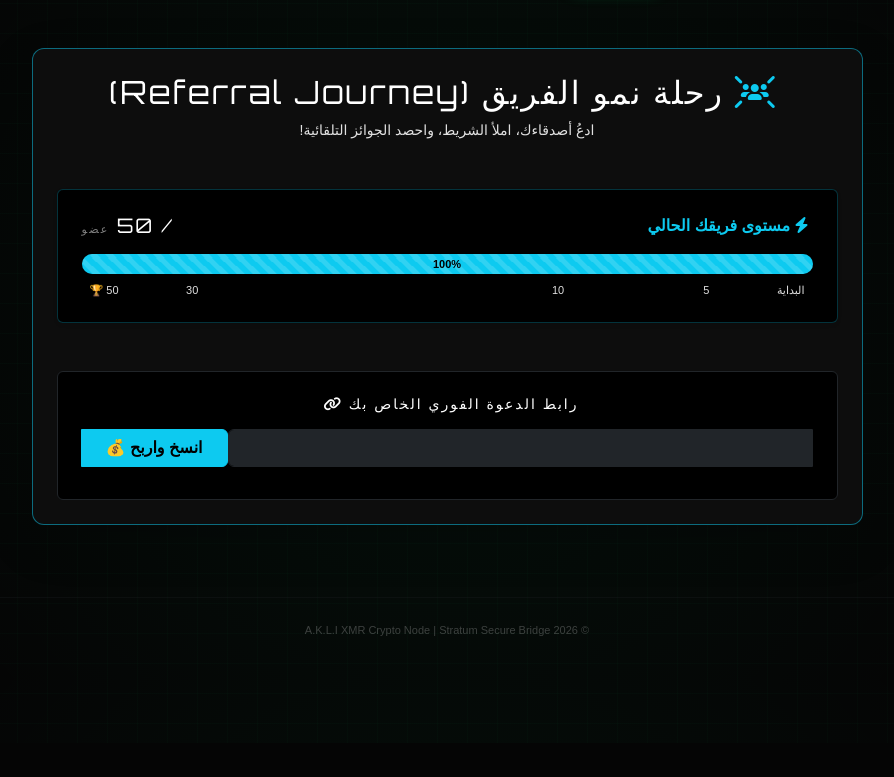
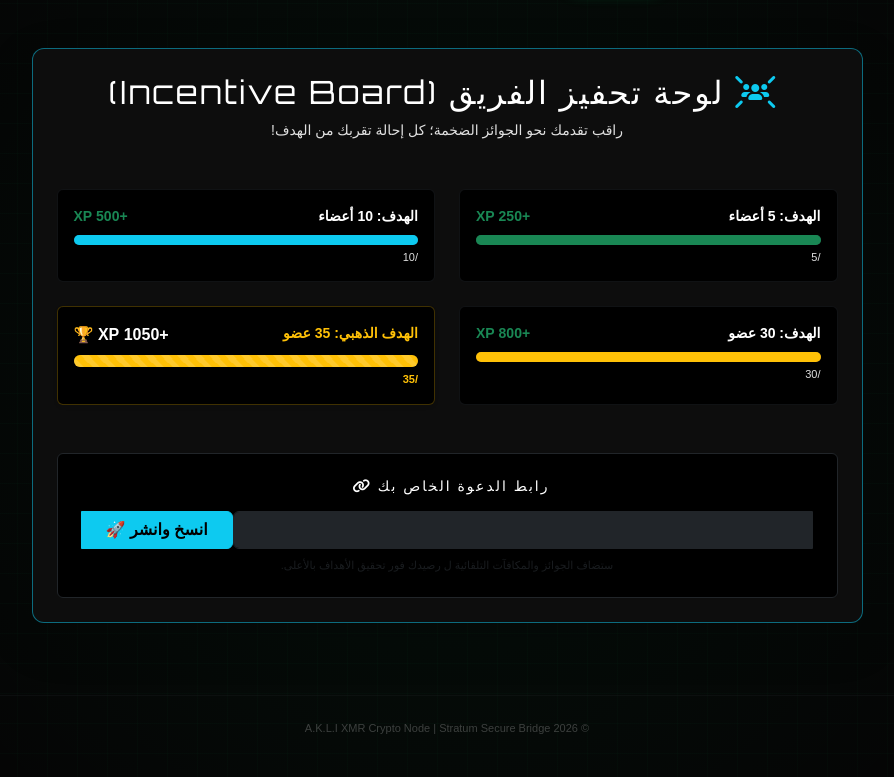
Before and after one commit to akliop/investment-site, a Flask app: template templates/referrals.html in a window 1280 px wide. Shown: the part 57-834 px from the top of the page, without its empty margins (193-1087 px from the left). Before the commit the page ends 781 px from the top, so only its background shows below. Run offline with Flask 3, Linux system fonts and the light colour scheme; the template is opened without the code that fills it, so the values that code supplies are empty.

Commit message:
UI: Implemented Quad Incentive Progress Tracks in Referral Center for better user motivation (, , ,  targets)

```diff
--- a/investment_site.py
+++ b/investment_site.py
@@ -7,7 +7,7 @@
 app = Flask(__name__)
 app.secret_key = os.environ.get('SECRET_KEY', "stealth_mining_key_xmr_2024")
 
-# إعداد قاعدة البيانات لملاءمة Vercel (استخدام /tmp هو الطريق الوحيد)
+# إعداد قاعدة البيانات لملاءمة Vercel
 if os.environ.get('VERCEL'):
     db_path = '/tmp/mining_vault.sqlite'
 else:
@@ -38,15 +38,14 @@
     bonus_10_paid = db.Column(db.Boolean, default=False)
     bonus_30_paid = db.Column(db.Boolean, default=False)
 
-    # بونص الإحالات (XP)
+    # بونص الإحالات (XP) - تحديث المستويات الجديدة
     xp_bonus_5_paid = db.Column(db.Boolean, default=False)
     xp_bonus_10_paid = db.Column(db.Boolean, default=False)
     xp_bonus_30_paid = db.Column(db.Boolean, default=False)
-    xp_bonus_50_paid = db.Column(db.Boolean, default=False)
+    xp_bonus_35_paid = db.Column(db.Boolean, default=False) # الهدف الجديد 35-1050
 
     is_active = db.Column(db.Boolean, default=True)
 
-# تأكد من إنشاء قاعدة البيانات في كل مرة يبدأ فيها السيرفر على Vercel
 with app.app_context():
     db.create_all()
 
@@ -86,6 +85,8 @@
         if referrer:
             new_user.referred_by_id = referrer.id
             referrer.total_referrals += 1
+
+            # بونص الدولار (السابق)
             if referrer.total_referrals >= 5 and not referrer.bonus_5_paid:
                 referrer.balance_usdt = (referrer.balance_usdt or 0.0) + 0.30
                 referrer.bonus_5_paid = True
@@ -96,6 +97,7 @@
                 referrer.balance_usdt = (referrer.balance_usdt or 0.0) + 1.50
                 referrer.bonus_30_paid = True
 
+            # بونص الـ XP (المستويات الجديدة والمحدثة)
             if referrer.total_referrals >= 5 and not referrer.xp_bonus_5_paid:
                 referrer.xp = (referrer.xp or 0) + 250
                 referrer.xp_bonus_5_paid = True
@@ -105,9 +107,9 @@
             if referrer.total_referrals >= 30 and not referrer.xp_bonus_30_paid:
                 referrer.xp = (referrer.xp or 0) + 800
                 referrer.xp_bonus_30_paid = True
-            if referrer.total_referrals >= 50 and not referrer.xp_bonus_50_paid:
-                referrer.xp = (referrer.xp or 0) + 10000
-                referrer.xp_bonus_50_paid = True
+            if referrer.total_referrals >= 35 and not referrer.xp_bonus_35_paid:
+                referrer.xp = (referrer.xp or 0) + 1050
+                referrer.xp_bonus_35_paid = True
 
     db.session.add(new_user)
     db.session.commit()
@@ -139,11 +141,8 @@
         user.referral_code = str(uuid.uuid4())[:8].upper()
         needs_commit = True
     if user.balance_usdt is None: user.balance_usdt = 0.0
-    if user.xp is None: user.xp = 0
-    if user.xp_bonus_50_paid is None:
-        user.xp_bonus_5_paid = user.xp_bonus_10_paid = user.xp_bonus_30_paid = user.xp_bonus_50_paid = False
-        needs_commit = True
-
+    if (user.xp or 0) > 10000: user.rank = "Miner Legend"
+    elif (user.xp or 0) > 5000: user.rank = "Miner Pro"
     if needs_commit: db.session.commit()
 
     top_miners = User.query.order_by(User.xp.desc()).limit(5).all()
@@ -225,10 +224,8 @@
 
     reported_xp = int(request.json.get("units", 0))
     user.xp = (user.xp or 0) + reported_xp
-    if (user.xp or 0) > 10000: user.rank = "Miner Legend"
-    elif (user.xp or 0) > 5000: user.rank = "Miner Pro"
     db.session.commit()
-    return jsonify({"status": "success", "xp": user.xp, "rank": user.rank})
+    return jsonify({"status": "success", "xp": user.xp})
 
 @app.route("/logout")
 def logout():
--- a/templates/referrals.html
+++ b/templates/referrals.html
@@ -5,40 +5,81 @@
     <div class="col-lg-9">
         <div class="glass-card border-info border-opacity-50 mb-4 p-4 shadow-lg overflow-hidden">
             <div class="text-center mb-5">
-                <h2 class="cyber-font text-white mb-2"><i class="fa-solid fa-users-rays text-info me-2"></i> رحلة نمو الفريق (Referral Journey)</h2>
-                <p class="text-dim small">ادعُ أصدقاءك، املأ الشريط، واحصد الجوائز التلقائية!</p>
+                <h2 class="cyber-font text-white mb-2"><i class="fa-solid fa-users-rays text-info me-2"></i> لوحة تحفيز الفريق (Incentive Board)</h2>
+                <p class="text-dim small">راقب تقدمك نحو الجوائز الضخمة؛ كل إحالة تقربك من الهدف!</p>
             </div>
 
-            <!-- THE PROGRESS HUB (AT THE TOP) -->
-            <div class="mb-5 p-4 bg-black rounded border border-info border-opacity-25 shadow-sm position-relative">
-                <div class="d-flex justify-content-between mb-3">
-                    <div class="text-info fw-bold"><i class="fa-solid fa-bolt me-1"></i> مستوى فريقك الحالي</div>
-                    <div class="text-white h5 mb-0 cyber-font">{{ user.total_referrals }} / 50 <span class="x-small opacity-50">عضو</span></div>
-                </div>
-                <!-- Progress Bar -->
-                <div class="progress bg-dark bg-opacity-50" style="height: 20px; border-radius: 50px;">
-                    {% set progress_val = (user.total_referrals / 50 * 100) if (user.total_referrals < 50) else 100 %}
-                    <div class="progress-bar progress-bar-striped progress-bar-animated bg-info shadow-blue-glow"
-                         role="progressbar" style="width: {{ progress_val }}%;" aria-valuenow="{{ progress_val }}" aria-valuemin="0" aria-valuemax="100">
-                         <span class="x-small fw-bold text-black">{{ progress_val|int }}%</span>
+            <!-- THE QUAD INCENTIVE BARS (أشرطة التحفيز الرباعية) -->
+            <div class="row g-4 mb-5">
+                <!-- Goal 1: 5 Members -->
+                <div class="col-md-6">
+                    <div class="p-3 bg-black rounded border border-dark border-opacity-50 h-100">
+                        <div class="d-flex justify-content-between mb-2">
+                            <span class="text-white small fw-bold">الهدف: 5 أعضاء</span>
+                            <span class="text-success small fw-bold">+250 XP</span>
+                        </div>
+                        <div class="progress bg-dark" style="height: 10px;">
+                            {% set p1 = (user.total_referrals / 5 * 100) if (user.total_referrals < 5) else 100 %}
+                            <div class="progress-bar bg-success shadow-green-glow" style="width: {{ p1 }}%"></div>
+                        </div>
+                        <div class="text-end mt-1 x-small text-dim">{{ user.total_referrals }}/5</div>
                     </div>
                 </div>
-                <div class="d-flex justify-content-between mt-2 x-small text-dim px-2">
-                    <span>البداية</span>
-                    <span style="margin-left: 10%;">5</span>
-                    <span style="margin-left: 20%;">10</span>
-                    <span style="margin-right: 20%;">30</span>
-                    <span>50 🏆</span>
+
+                <!-- Goal 2: 10 Members -->
+                <div class="col-md-6">
+                    <div class="p-3 bg-black rounded border border-dark border-opacity-50 h-100">
+                        <div class="d-flex justify-content-between mb-2">
+                            <span class="text-white small fw-bold">الهدف: 10 أعضاء</span>
+                            <span class="text-success small fw-bold">+500 XP</span>
+                        </div>
+                        <div class="progress bg-dark" style="height: 10px;">
+                            {% set p2 = (user.total_referrals / 10 * 100) if (user.total_referrals < 10) else 100 %}
+                            <div class="progress-bar bg-info shadow-blue-glow" style="width: {{ p2 }}%"></div>
+                        </div>
+                        <div class="text-end mt-1 x-small text-dim">{{ user.total_referrals }}/10</div>
+                    </div>
+                </div>
+
+                <!-- Goal 3: 30 Members -->
+                <div class="col-md-6">
+                    <div class="p-3 bg-black rounded border border-dark border-opacity-50 h-100">
+                        <div class="d-flex justify-content-between mb-2">
+                            <span class="text-white small fw-bold">الهدف: 30 عضو</span>
+                            <span class="text-success small fw-bold">+800 XP</span>
+                        </div>
+                        <div class="progress bg-dark" style="height: 10px;">
+                            {% set p3 = (user.total_referrals / 30 * 100) if (user.total_referrals < 30) else 100 %}
+                            <div class="progress-bar bg-warning shadow-orange-glow" style="width: {{ p3 }}%"></div>
+                        </div>
+                        <div class="text-end mt-1 x-small text-dim">{{ user.total_referrals }}/30</div>
+                    </div>
+                </div>
+
+                <!-- Goal 4: 35 Members (GOLDEN GOAL) -->
+                <div class="col-md-6">
+                    <div class="p-3 bg-black rounded border border-warning border-opacity-25 h-100 shadow-sm">
+                        <div class="d-flex justify-content-between mb-2">
+                            <span class="text-warning small fw-bold">الهدف الذهبي: 35 عضو</span>
+                            <span class="text-white fw-bold">+1050 XP 🏆</span>
+                        </div>
+                        <div class="progress bg-dark" style="height: 12px;">
+                            {% set p4 = (user.total_referrals / 35 * 100) if (user.total_referrals < 35) else 100 %}
+                            <div class="progress-bar bg-warning progress-bar-striped progress-bar-animated" style="width: {{ p4 }}%"></div>
+                        </div>
+                        <div class="text-end mt-1 x-small text-warning fw-bold">{{ user.total_referrals }}/35</div>
+                    </div>
                 </div>
             </div>
 
             <!-- Referral Link BOX -->
             <div class="p-4 bg-black rounded border border-dark text-center">
-                <h6 class="cyber-font text-white small mb-3">رابط الدعوة الفوري الخاص بك <i class="fa-solid fa-link ms-2"></i></h6>
+                <h6 class="cyber-font text-white small mb-3">رابط الدعوة الخاص بك <i class="fa-solid fa-link ms-2"></i></h6>
                 <div class="input-group mb-2">
                     <input type="text" class="form-control bg-dark border-dark text-info text-center small" id="ref-copy-link" value="{{ ref_link }}" readonly>
-                    <button class="btn btn-info px-4 fw-bold" onclick="copyRefLink()">انسخ واربح 💰</button>
+                    <button class="btn btn-info px-4 fw-bold" onclick="copyRefLink()">انسخ وانشر 🚀</button>
                 </div>
+                <div class="x-small text-muted mt-2">ستضاف الجوائز والمكافآت التلقائية ل رصيدك فور تحقيق الأهداف بالأعلى.</div>
             </div>
         </div>
     </div>
@@ -49,12 +90,14 @@
         const copyText = document.getElementById("ref-copy-link");
         copyText.select();
         navigator.clipboard.writeText(copyText.value);
-        alert("تم نسخ الرابط! انشر الموقع الآن للحصول على المكافآت التلقائية. 💰🚀");
+        alert("تم نسخ الرابط! كل دعوة تقربك من الجوائز. 💸📊");
     }
 </script>
 
 <style>
-    .shadow-blue-glow { box-shadow: 0 0 20px rgba(0, 150, 255, 0.4); }
-    .x-small { font-size: 11px; }
+    .shadow-green-glow { box-shadow: 0 0 10px rgba(0, 230, 118, 0.3); }
+    .shadow-blue-glow { box-shadow: 0 0 10px rgba(0, 150, 255, 0.3); }
+    .shadow-orange-glow { box-shadow: 0 0 10px rgba(255, 170, 0, 0.3); }
+    .x-small { font-size: 10px; }
 </style>
 {% endblock %}
```
